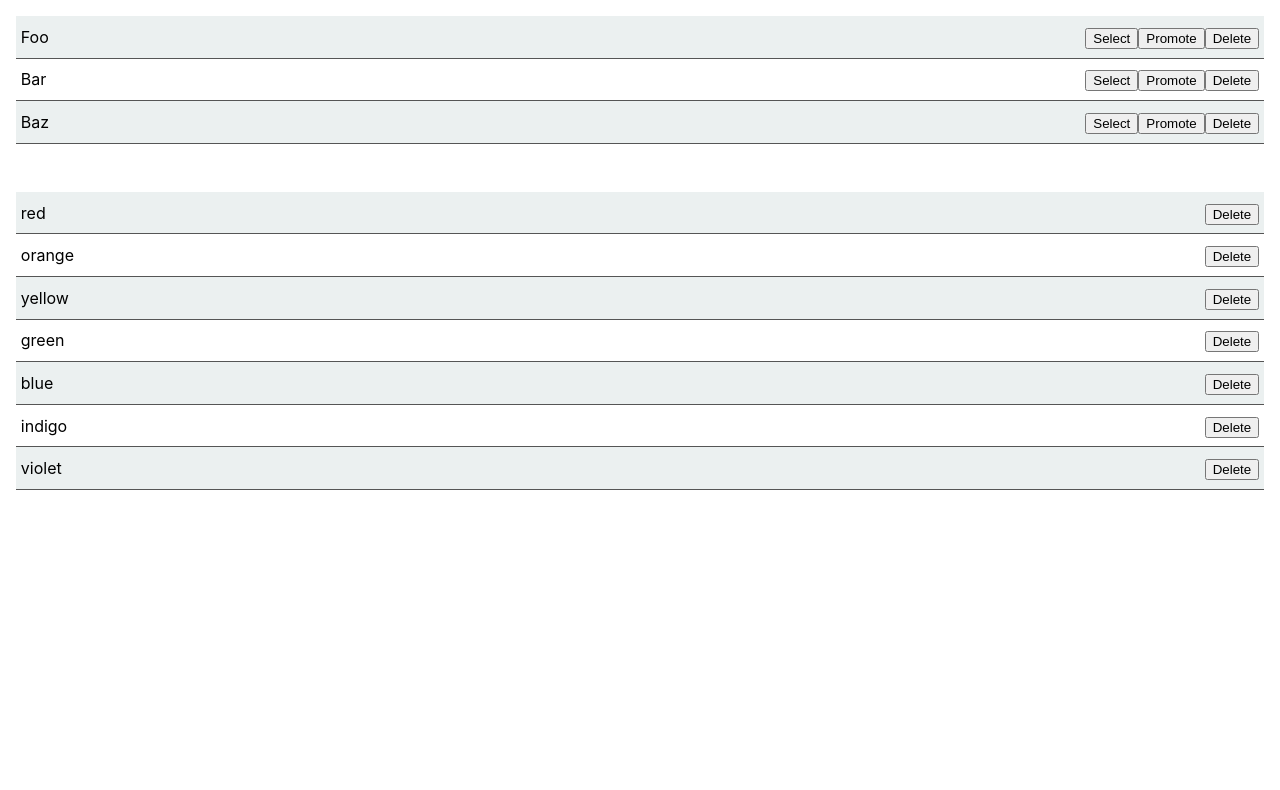
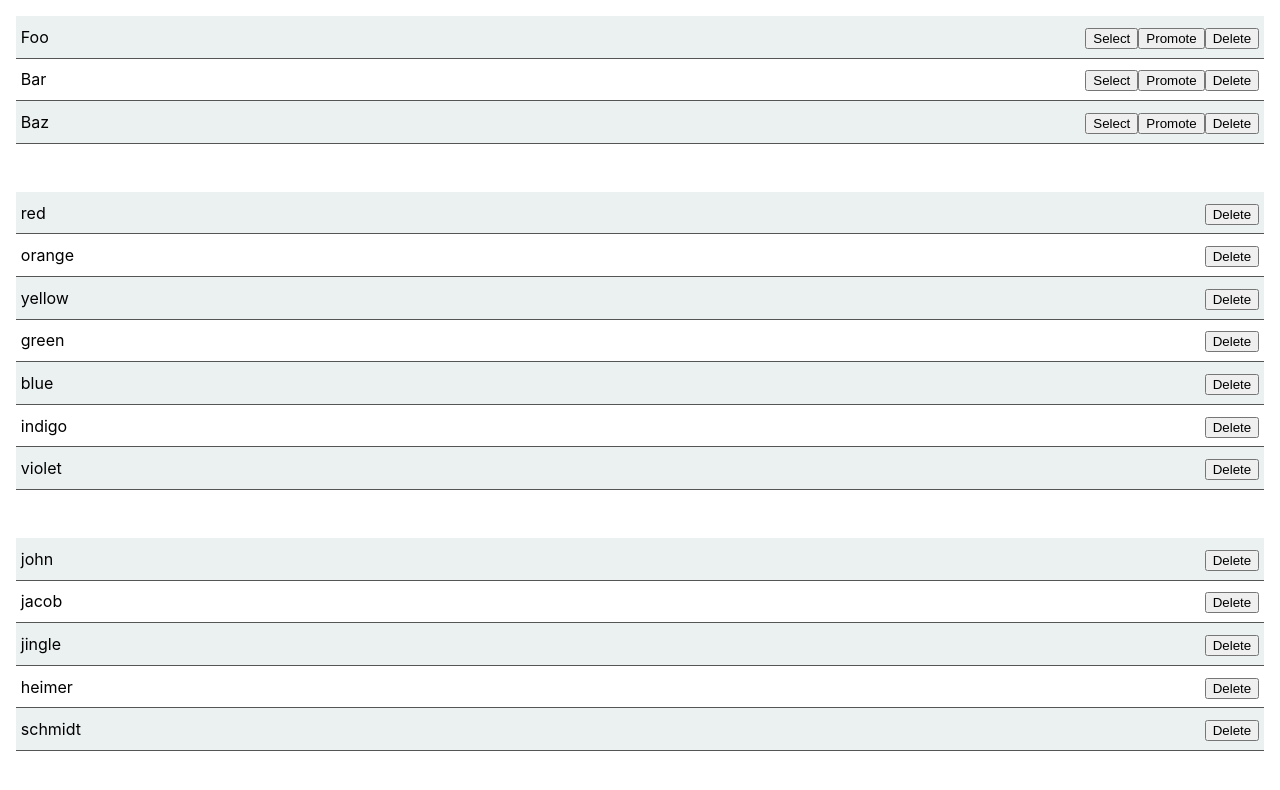
Before and after one commit to reergymerej/bad-parents, a React (Create React App) app: page / in a window 1280 px wide. Shown: the top 790 px of the page. Built offline with nearby package versions, Linux system fonts and the light colour scheme.

Commit message:
Add another ReadOnlyList with delete exception

```diff
--- a/src/App.js
+++ b/src/App.js
@@ -45,11 +45,10 @@ const ReadOnlyList = (props) => {
   const { user: { admin}} = props
   return (
     <List
-      {...props}
+      items={props.items}
       canSelect={false}
       canPromote={false}
-      canDelete={admin && props.isColors}
-      readOnly
+      canDelete={admin && (props.isColors || props.isNames)}
     />
   )
 }
@@ -68,6 +67,14 @@ const colors = [
   { id: 'blue', text: 'blue' },
   { id: 'indigo', text: 'indigo' },
   { id: 'violet', text: 'violet' },
+]
+
+const names = [
+  { id: 'john', text: 'john' },
+  { id: 'jacob', text: 'jacob' },
+  { id: 'jingle', text: 'jingle' },
+  { id: 'heimer', text: 'heimer' },
+  { id: 'schmidt', text: 'schmidt' },
 ]
 
 const canPromote = (admin, promoter, pendingVerification) => {
@@ -99,6 +106,12 @@ function App() {
         items={colors}
         user={user}
       />
+
+      <ReadOnlyList
+        isNames
+        items={names}
+        user={user}
+      />
     </div>
   )
 }
```
